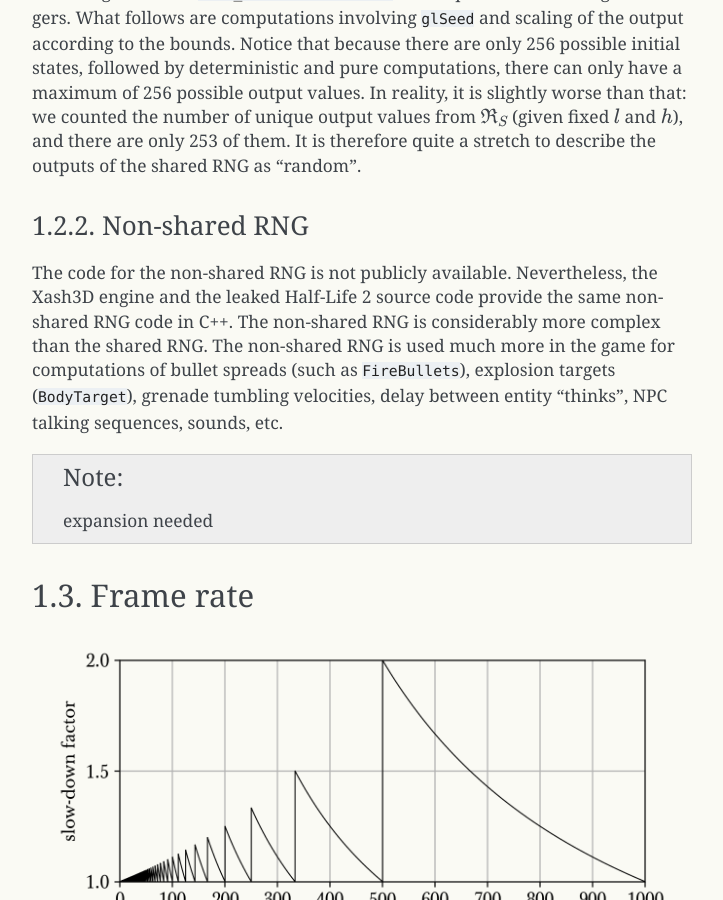
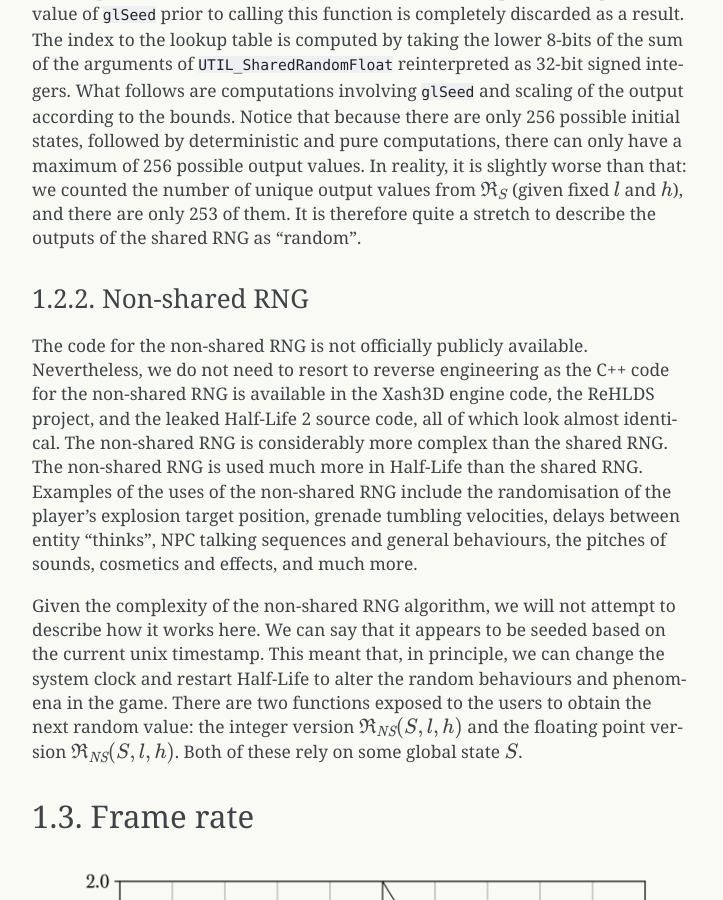
Before and after one commit to Matherunner/hldoc, a Sphinx documentation site: the page built from source/game.rst, in a window 1280 px wide and 900 px high, scrolled down 1972 px. Shown: the whole window, without its empty margins (388-1111 px from the left). Built offline with Sphinx 7.4.7, drawn with Linux system fonts in a browser that asks for light colours; formulas are drawn with MathJax 3; some of the changed text lies outside the part shown.

Commit message:
Rewrite non-shared RNG section

```diff
--- a/source/game.rst
+++ b/source/game.rst
@@ -15,14 +15,14 @@ Tracing is one of the most important computations done by the game. Tracing is d
 Randomness
 ----------
 
-The Half-Life universe is full of uncertainties, much like our universe at the level of quantum mechanics. Randomness in Half-Life is sourced in two ways: by means of the *shared RNG* and the *non-shared RNG*. These are custom written pseudo-RNGs that are powered by vastly different algorithms. The shared RNG is so named because it is computed by the game server and shared with the game clients, while the non-shared RNG is computed independently by the game server and clients with no sharing or synchronisation between them.
+The Half-Life universe is full of uncertainties, much like our universe at the level of quantum mechanics. Randomness in Half-Life is sourced in two ways: by means of the *shared RNG* and the *non-shared RNG*. These are custom written pseudo-RNGs that are powered by vastly different algorithms. The shared RNG is so named because it is computed by the game server and shared with the game clients, while the non-shared RNG is computed independently by the game server and clients without any kind of sharing or synchronisation between them.
 
 .. _shared rng:
 
 Shared RNG
 ~~~~~~~~~~
 
-The shared RNG code is open source and written in ``dlls/util.cpp`` in the Half-Life SDK. The shared RNG barely qualifies as an RNG given how it is used, and especially due to the fact that, given a fixed interval :math:`[l, h)`, the RNG only returns 253 possible values within the bounds, as we will explain below.
+The shared RNG code is open source and written in ``dlls/util.cpp`` in the Half-Life SDK. The shared RNG barely qualifies as an RNG given how it is used, and especially due to the fact that, given a fixed interval :math:`[l, h)`, the RNG only returns 253 possible values within the bounds, as we will explain below. The only uses of the shared RNG in Half-Life are related to weapon behaviours and bullet spreads (see :ref:`bullet spread`).
 
 For some context, a typical pseudo-RNG must be seeded prior to use, for a pseudo-RNG needs to have its initial state defined. To put it differently, let :math:`S_0` be the initial state of a typical pseudo-RNG. To use this RNG, we must first call a seeding function :math:`S_0 \gets \operatorname{Seed}(s)` with some value :math:`s`, which is often just the current unix timestamp. Then, the next pseudorandom number is given by :math:`x_0` where :math:`(S_1, x_0) \gets f(S_0)`. In general, the :math:`i`-th pseudorandom number is given by :math:`(S_{i+1}, x_i) \gets f(S_i)`.
 
@@ -55,9 +55,9 @@ The most important aspect of the shared RNG is that it returns only 253 possible
 Non-shared RNG
 ~~~~~~~~~~~~~~
 
-The code for the non-shared RNG is not publicly available. Nevertheless, the Xash3D engine and the leaked Half-Life 2 source code provide the same non-shared RNG code in C++. The non-shared RNG is considerably more complex than the shared RNG. The non-shared RNG is used much more in the game for computations of bullet spreads (such as ``FireBullets``), explosion targets (``BodyTarget``), grenade tumbling velocities, delay between entity "thinks", NPC talking sequences, sounds, etc.
+The code for the non-shared RNG is not officially publicly available. Nevertheless, we do not need to resort to reverse engineering as the C++ code for the non-shared RNG is available in the Xash3D engine code, the ReHLDS project, and the leaked Half-Life 2 source code, all of which look almost identical. The non-shared RNG is considerably more complex than the shared RNG. The non-shared RNG is used much more in Half-Life than the shared RNG. Examples of the uses of the non-shared RNG include the randomisation of the player's explosion target position, grenade tumbling velocities, delays between entity "thinks", NPC talking sequences and general behaviours, the pitches of sounds, cosmetics and effects, and much more.
 
-.. note:: expansion needed
+Given the complexity of the non-shared RNG algorithm, we will not attempt to describe how it works here. We can say that it appears to be seeded based on the current unix timestamp. This meant that, in principle, we can change the system clock and restart Half-Life to alter the random behaviours and phenomena in the game. There are two functions exposed to the users to obtain the next random value: the integer version :math:`\mathfrak{R}_{\mathit{NS}}(S,l,h)` and the floating point version :math:`\mathfrak{R}_{\mathit{NS}}(S,l,h)`. Both of these rely on some global state :math:`S`.
 
 .. _frame rate:
 
```
